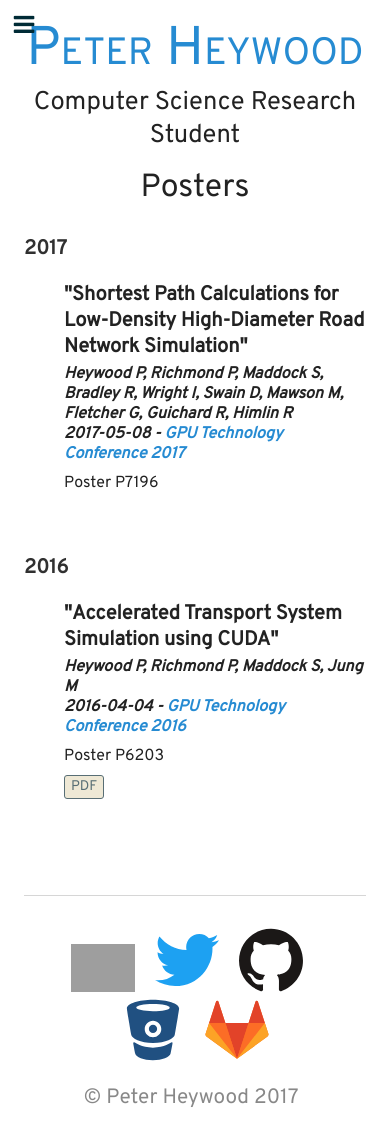
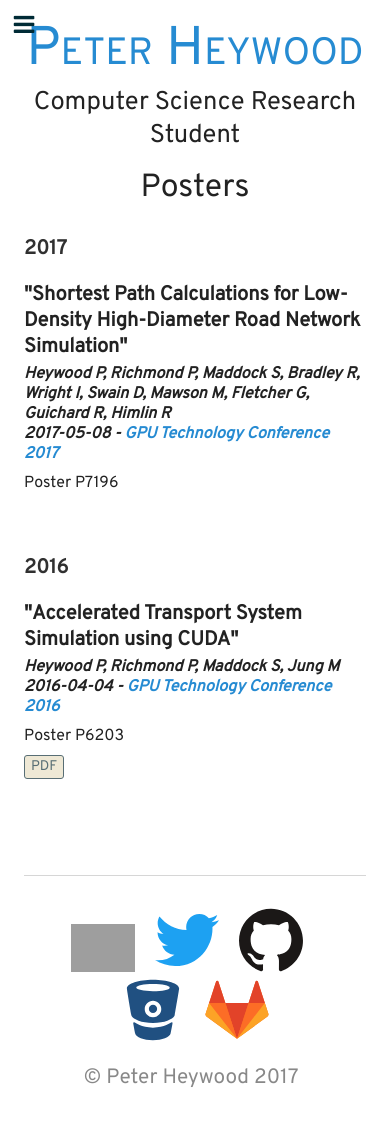
Before and after one commit to ptheywood/ptheywood.github.io, a Jekyll site: the page built from posters/index.html, in a window 390 px wide. Built offline with Jekyll 4.4.1, drawn with Linux system fonts in a browser that asks for light colours; nearby versions of some CDN libraries; some web fonts are replaced; grey boxes are pictures that could not be loaded.

Commit message:
minor improvement to mobile styling

```diff
--- a/css/v2.css
+++ b/css/v2.css
@@ -416,7 +416,7 @@ ul.pt-list > li h3 {
 }
 ul.pt-list > li > ul {
   list-style: none;
-  padding: 0 0 0 40px;
+  padding: 0 0 0 0;
 }
 ul.pt-list > li > ul > li {
   border-top: 1px solid #bbb;
@@ -664,6 +664,10 @@ input[data-function*='swipe']:checked ~ .offcanvas-sidebar .menu li {
   .show-phone-inline {
     display: none;
   }
+
+  ul.pt-list > li > ul {
+    padding: 0 0 0 40px;
+  }
 }
 /* Switch content transform on really big screens */
 @media (min-width: 900px) {
```
